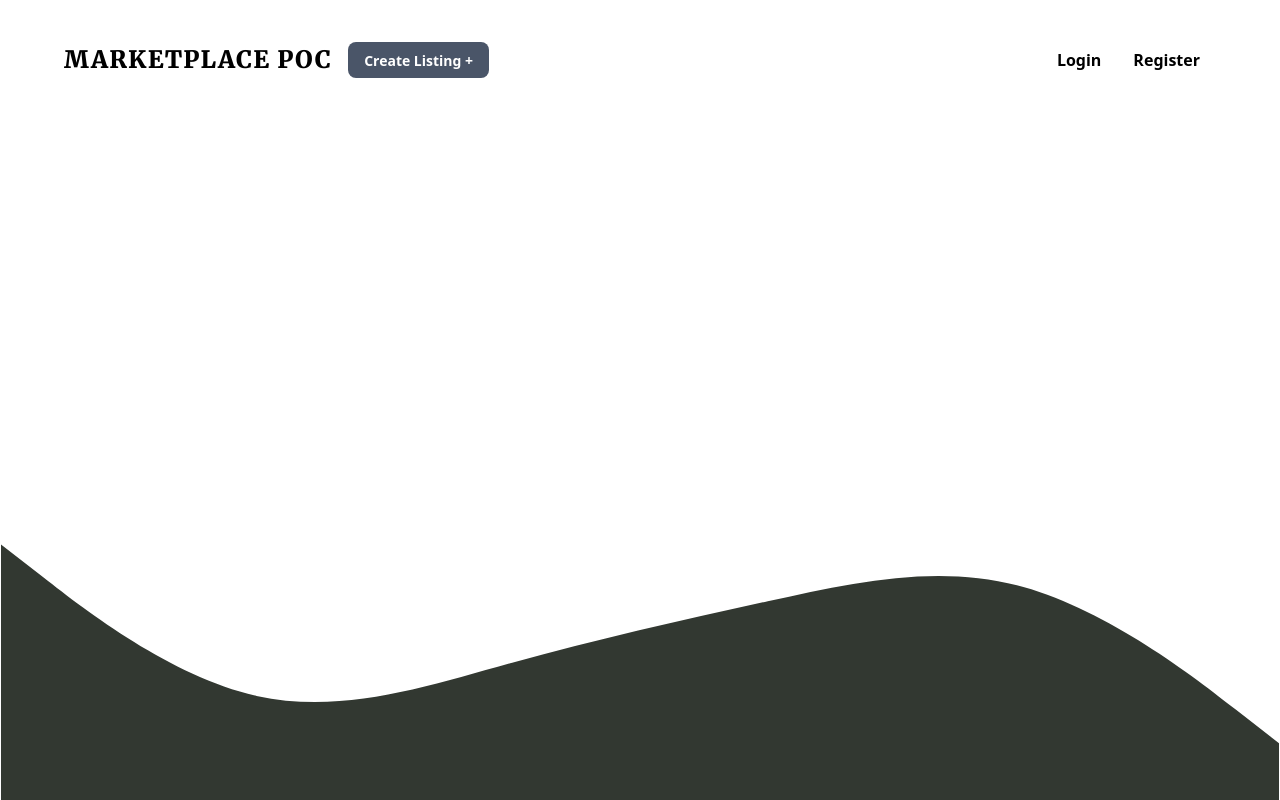
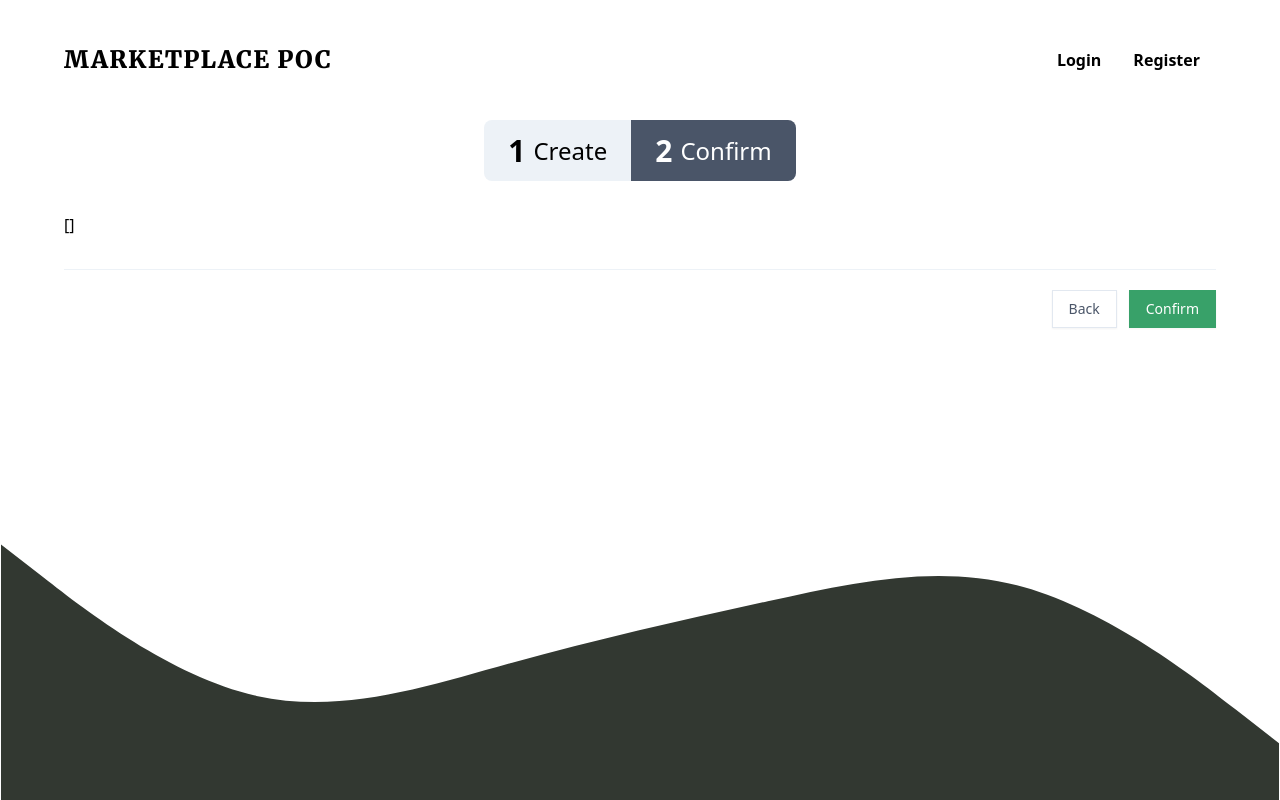
Before and after one commit to MrSunshyne/marketplace-poc, a Vue app: page /new/confirm in a window 1280 px wide. Built offline with nearby package versions, Linux system fonts and the light colour scheme.

Commit message:
implement multistep create listing add validation steps

```diff
--- a/src/components/home-search.vue
+++ b/src/components/home-search.vue
@@ -53,7 +53,7 @@ export default {
   data() {
     return {
       apiEndpoint: this.$store.state.apiEndpoint,
-      term: "two",
+      term: "",
       results: [],
     };
   },
--- a/src/components/listing-single.vue
+++ b/src/components/listing-single.vue
@@ -1,6 +1,6 @@
 <template>
   <router-link
-    class="flex flex-col rounded-lg shadow-lg hover:shadow-md transition duration-300 ease-in-out transition-shadow overflow-hidden"
+    class="flex flex-col rounded-lg shadow-lg hover:shadow-sm transition duration-300 ease-in-out transition-shadow overflow-hidden"
     :to="{ name: 'detail', params: { id: details.id } }"
   >
     <div class="flex-shrink-0">
--- a/src/components/main-menu.vue
+++ b/src/components/main-menu.vue
@@ -9,6 +9,7 @@
         >Marketplace PoC</router-link
       >
       <router-link
+        v-if="!$route.path.includes('/new')"
         :to="{ name: 'create' }"
         class="hover:bg-gray-800 bg-gray-700 text-sm text-white hover:transition-opacity transition rounded-lg px-4 items-center flex "
         >Create Listing +
--- a/src/router/index.js
+++ b/src/router/index.js
@@ -2,9 +2,11 @@ import Vue from "vue";
 import VueRouter from "vue-router";
 import PageHome from "../views/PageHome.vue";
 import PageDetail from "../views/PageDetail.vue";
-import PageCreate from "../views/PageCreate.vue";
+import PageNewListing from "../views/PageNewListing.vue";
 import PageLogin from "../views/PageLogin.vue";
 import PageRegister from "../views/PageRegister.vue";
+import PageCreate from "../views/PageCreate.vue";
+import PageConfirm from "../views/PageConfirm.vue";
 Vue.use(VueRouter);
 
 const routes = [
@@ -14,9 +16,20 @@ const routes = [
     component: PageHome,
   },
   {
-    path: "/add",
-    name: "create",
-    component: PageCreate,
+    path: "/new",
+    component: PageNewListing,
+    children: [
+      {
+        path: "+",
+        name: "create",
+        component: PageCreate,
+      },
+      {
+        path: "confirm",
+        name: "confirm",
+        component: PageConfirm,
+      },
+    ],
   },
   {
     path: "/detail/:id",
--- a/src/store/index.js
+++ b/src/store/index.js
@@ -1,5 +1,6 @@
 import Vue from "vue";
 import Vuex from "vuex";
+import router from "../router/index";
 
 Vue.use(Vuex);
 
@@ -9,6 +10,7 @@ export default new Vuex.Store({
     currentListing: null,
     searchResults: [],
     searchBusy: false,
+    validatedListing: [],
   },
   getters: {
     getSearchResults(state) {
@@ -17,9 +19,17 @@ export default new Vuex.Store({
     getSearchBusy(state) {
       return state.searchBusy;
     },
+    getValidatedListing(state) {
+      return state.validatedListing;
+    },
   },
   mutations: {},
   actions: {
+    createListing({ state }, payload) {
+      state.validatedListing = payload;
+
+      router.push({ name: "confirm" });
+    },
     searchTerm({ state }, payload) {
       // search
       fetch(state.apiEndpoint + "/listings?q=" + payload + "&_limit=10")
--- /dev/null
+++ b/src/views/PageConfirm.vue
@@ -0,0 +1,72 @@
+<template>
+  <div>
+    <div>
+      <div>
+        {{ getValidatedListing }}
+      </div>
+      <div class="mt-8 border-t border-gray-200 pt-5">
+        <div class="flex justify-end">
+          <span class="inline-flex rounded-md shadow-sm">
+            <router-link
+              :to="{ name: 'create' }"
+              class="py-2 px-4 border border-gray-300 rounded-md text-sm leading-5 font-medium text-gray-700 hover:text-gray-500 focus:outline-none focus:border-blue-300 focus:shadow-outline-blue active:bg-gray-50 active:text-gray-800 transition duration-150 ease-in-out"
+            >
+              Back
+            </router-link>
+          </span>
+          <span class="ml-3 inline-flex rounded-md shadow-sm">
+            <button
+              class="inline-flex justify-center py-2 px-4 border border-transparent text-sm leading-5 font-medium rounded-md text-white bg-green-600 hover:bg-red-500 focus:outline-none focus:border-red-700 focus:shadow-outline-red active:bg-red-700 transition duration-150 ease-in-out"
+              @click="postListing"
+            >
+              Confirm
+            </button>
+          </span>
+        </div>
+      </div>
+    </div>
+  </div>
+</template>
+
+<script>
+import axios from "axios";
+import { mapGetters } from "vuex";
+export default {
+  data() {
+    return {
+      apiEndpoint: this.$store.state.apiEndpoint,
+      categories: ["property", "car", "electronics", "furniture"],
+      selectedCategory: 0,
+    };
+  },
+  computed: {
+    ...mapGetters(["getValidatedListing"]),
+  },
+  methods: {
+    postListing() {
+      const data = this.getValidatedListing;
+
+      const raw = JSON.stringify(data);
+
+      let requestOptions = {
+        method: "POST",
+        body: raw,
+        headers: {
+          "Content-Type": "application/json",
+        },
+      };
+
+      fetch(this.apiEndpoint + "/listings", requestOptions)
+        .then((response) => response.json())
+        .then((data) => {
+          console.log("Success:", data);
+        })
+        .catch((error) => {
+          console.error("Error:", error);
+        });
+    },
+  },
+};
+</script>
+
+<style lang="scss" scoped></style>
--- a/src/views/PageCreate.vue
+++ b/src/views/PageCreate.vue
@@ -1,6 +1,13 @@
 <template>
   <div>
-    <form @submit.prevent="createListing()">
+    <form @submit.prevent="checkForm">
+      <div v-if="errors.length" class="bg-yellow-300 rounded-lg py-3 px-8 mb-8">
+        <p class="font-bold">🥴 Please correct the following error(s):</p>
+        <ol class="list-decimal list-inside py-2">
+          <li v-for="(error, index) in errors" :key="index">{{ error }}</li>
+        </ol>
+      </div>
+
       <div class="grid grid-cols-4 gap-4">
         <div class="col-span-3 flex flex-col space-y-2 ">
           <label
@@ -107,12 +114,12 @@
 
           <div class="flex space-x-4">
             <div
-              v-for="(category, index) in categories"
-              :key="index"
-              @click="selectedCategory = index"
+              v-for="category in categories"
+              :key="category"
+              @click="selectCategory(category)"
               class="cursor-pointer bg-gray-200 px-4 py-2 rounded w-1/4 flex flex-col justify-center"
               :class="
-                selectedCategory === index
+                formCategory == category
                   ? 'font-bold bg-red-300 text-white'
                   : ''
               "
@@ -132,17 +139,18 @@
       <div class="mt-8 border-t border-gray-200 pt-5">
         <div class="flex justify-end">
           <span class="inline-flex rounded-md shadow-sm">
-            <button
+            <router-link
+              :to="{ name: 'home' }"
               class="py-2 px-4 border border-gray-300 rounded-md text-sm leading-5 font-medium text-gray-700 hover:text-gray-500 focus:outline-none focus:border-blue-300 focus:shadow-outline-blue active:bg-gray-50 active:text-gray-800 transition duration-150 ease-in-out"
             >
               Cancel
-            </button>
+            </router-link>
           </span>
           <span class="ml-3 inline-flex rounded-md shadow-sm">
             <input
               type="submit"
-              class="inline-flex justify-center py-2 px-4 border border-transparent text-sm leading-5 font-medium rounded-md text-white bg-red-600 hover:bg-red-500 focus:outline-none focus:border-red-700 focus:shadow-outline-red active:bg-red-700 transition duration-150 ease-in-out"
-              value="Create"
+              class="cursor-pointer inline-flex justify-center py-2 px-4 border border-transparent text-sm leading-5 font-medium rounded-md text-white bg-red-600 hover:bg-red-500 focus:outline-none focus:border-red-700 focus:shadow-outline-red active:bg-red-700 transition duration-150 ease-in-out"
+              value="Continue"
             />
           </span>
         </div>
@@ -153,52 +161,76 @@
 
 <script>
 import axios from "axios";
+import { mapActions, mapGetters } from "vuex";
 export default {
   data() {
     return {
       apiEndpoint: this.$store.state.apiEndpoint,
       categories: ["property", "car", "electronics", "furniture"],
-      selectedCategory: 0,
+      errors: [],
+      formCategory: "",
       formData: {
-        title: "My Title",
+        title: "My 3",
         description: "My Description",
         date_online: "1/16/2020",
         date_offline: "1/22/2020",
         price: 2253,
         currency: "$",
+        category: "",
         mobile: "491-639-5303",
         email: "email@yahoo.com",
-        category: "",
         slug: true,
         featured: false,
       },
     };
   },
+  mounted() {
+    // Restore inputs if possible
+    if (this.getValidatedListing) {
+      this.formData = this.getValidatedListing;
+      this.formCategory = this.getValidatedListing.category;
+    }
+  },
+  computed: {
+    ...mapGetters(["getValidatedListing"]),
+  },
   methods: {
-    createListing() {
+    ...mapActions(["createListing"]),
+    selectCategory(category) {
+      this.formCategory = category;
+    },
+    checkForm: function(e) {
+      // Reset Errors before check
+      this.errors = [];
+
+      if (!this.formData.title) {
+        this.errors.push("Title required.");
+      }
+      if (!this.formData.description) {
+        this.errors.push("Description required.");
+      }
+
+      if (this.errors.length === 0) {
+        this.validate();
+      }
+
+      e.preventDefault();
+    },
+    validate() {
+      // Retrive Data
       const data = {
         ...this.formData,
-        category: this.categories[this.selectedCategory],
+        category: this.formCategory,
       };
 
-      const raw = JSON.stringify(data);
+      //  Validate Everything
 
-      let requestOptions = {
-        method: "POST",
-        body: raw,
-        headers: {
-          "Content-Type": "application/json",
-        },
-      };
+      //  Send validated data to store
+      this.createListing(data);
 
-      fetch(this.apiEndpoint + "/listings", requestOptions)
-        .then((response) => response.json())
-        .then((data) => {
-          console.log("Success:", data);
-        })
-        .catch((error) => {
-          console.error("Error:", error);
-        });
+      //  Navigate to confirmation route
+
+      // this.$router.push({ name: "confirm" });
     },
   },
 };
--- /dev/null
+++ b/src/views/PageNewListing.vue
@@ -0,0 +1,45 @@
+<template>
+  <div>
+    <div class="flex justify-center pb-8">
+      <router-link
+        :class="this.$route.name == 'create' ? 'bg-gray-700 text-white' : ''"
+        class="block font-bold capitalize rounded-right px-6 py-2 bg-gray-200 flex items-center space-x-2"
+        :to="{ name: 'create' }"
+      >
+        <div class="text-3xl font-black">1</div>
+        <div class="font-light text-2xl">create</div>
+      </router-link>
+      <div
+        :class="this.$route.name == 'confirm' ? 'bg-gray-700 text-white' : ''"
+        class="block font-bold capitalize rounded-left px-6 py-2 bg-gray-200 flex items-center space-x-2"
+      >
+        <div class="text-3xl font-black">2</div>
+        <div class="font-light text-2xl">confirm</div>
+      </div>
+    </div>
+
+    <div>
+      <transition name="fade" mode="out-in">
+        <router-view :key="this.$route.name"></router-view>
+      </transition>
+    </div>
+  </div>
+</template>
+
+<script>
+export default {};
+</script>
+
+<style lang="scss" scoped>
+.fade-enter-active,
+.fade-leave-active {
+  transition-duration: 0.3s;
+  transition-property: opacity;
+  transition-timing-function: ease;
+}
+
+.fade-enter,
+.fade-leave-active {
+  opacity: 0;
+}
+</style>
```
